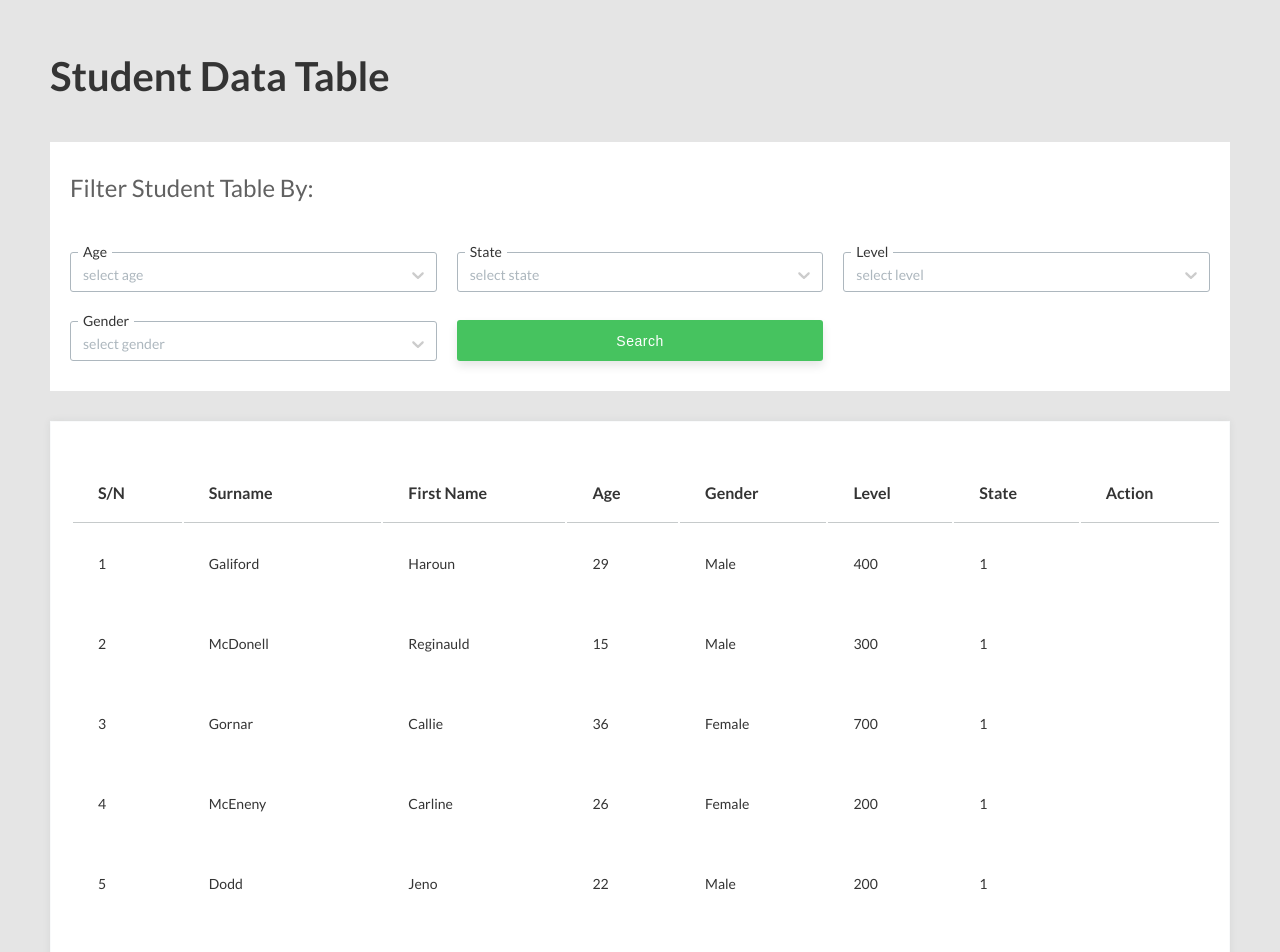
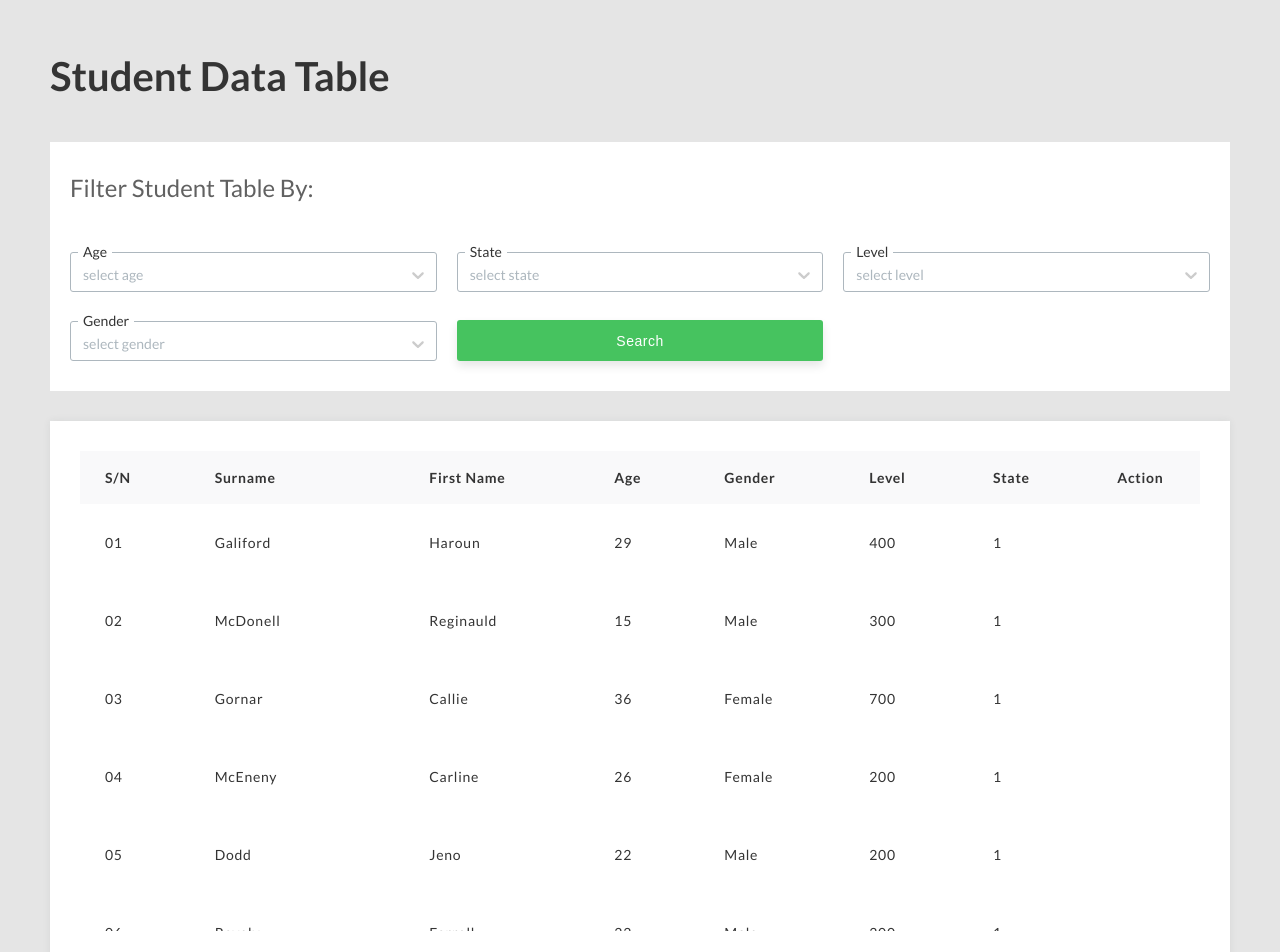
Before and after one commit to NwaguChima/Omniswift__UI, a React (Create React App) app: page / in a window 1280 px wide. Shown: the top 952 px of the page. Built offline with nearby package versions, Linux system fonts and the light colour scheme.

Commit message:
added scrollbar

```diff
--- a/src/components/dataTable/DataTable.tsx
+++ b/src/components/dataTable/DataTable.tsx
@@ -18,12 +18,15 @@ const DataTable: React.FC<DataTableProps> = ({ data, columns }) => {
 
   return (
     <section className={styles.table__container}>
+      <div className={styles.table__wrapper}>
         <table className={styles.table} {...getTableProps()}>
           <thead className={styles.table__head}>
             {headerGroups.map((headerGroup) => (
               <tr {...headerGroup.getHeaderGroupProps()}>
                 {headerGroup.headers.map((column) => (
-                <th {...column.getHeaderProps()}>{column.render('Header')}</th>
+                  <th {...column.getHeaderProps()}>
+                    {column.render('Header')}
+                  </th>
                 ))}
               </tr>
             ))}
@@ -44,6 +47,7 @@ const DataTable: React.FC<DataTableProps> = ({ data, columns }) => {
             })}
           </tbody>
         </table>
+      </div>
     </section>
   );
 };
--- a/src/components/dataTable/dataTable.module.scss
+++ b/src/components/dataTable/dataTable.module.scss
@@ -3,41 +3,49 @@
 .table__container {
   background-color: varr.$white_bg;
   margin-top: 3rem;
-  padding: 4rem 2rem;
+  padding: 3rem 3rem;
 
   width: 100%;
+
+  box-shadow: 0px 0px 8px rgba(38, 50, 56, 0.07);
+}
+
+.table__wrapper {
   overflow: scroll;
-  height: 70vh;
-
-  border: 0.5px solid #f9fafb;
-  box-shadow: 0px 0px 8px rgba(38, 50, 56, 0.07);
+  height: 60vh !important;
 }
 
 .table {
   width: 100%;
+  position: relative;
 
   @media only screen and (max-width: 1300px) {
     width: 1150px;
   }
 
   &__head {
+    position: sticky;
+    top: 0;
+    width: 90% !important;
+
     th {
       text-align: start;
       font-weight: 600;
-      font-size: 16px;
-      line-height: 22px;
+      font-size: 14px;
+      line-height: 17px;
       padding-bottom: 18px;
 
-      border-bottom: 0.6px solid rgba(38, 50, 56, 0.26);
       padding: 18px 25px;
       white-space: nowrap;
+      background-color: varr.$table-head__bg;
+      letter-spacing: 0.75px;
     }
   }
 
   &__body {
     tr {
+      cursor: pointer;
       border-bottom: 0.6px solid rgba(38, 50, 56, 0.26);
-      cursor: pointer;
 
       td {
         font-size: 14px;
@@ -48,77 +56,12 @@
         overflow: hidden;
         text-overflow: ellipsis;
         max-width: 180px !important;
+        letter-spacing: 0.75px;
       }
     }
   }
 }
 
-.table__active:hover,
-.table__active:active {
-  background-color: varr.$green;
+table {
+  border-spacing: 0;
 }
-
-.table__inactive:hover,
-.table__inactive:active {
-  background-color: varr.$green;
-}
-
-.table__Pending--transactions:hover {
-  background-color: varr.$green;
-}
-
-.table__success--transactions:hover {
-  background-color: varr.$green;
-}
-
-.table__Failed--transactions:hover {
-  background-color: varr.$green;
-}
-
-.paginationContainer {
-  margin-top: 30px;
-  height: 40px;
-  width: 100%;
-  display: flex;
-  align-items: center;
-}
-
-.pagination {
-  height: 100%;
-  margin-left: auto;
-  display: flex;
-  align-items: center;
-
-  box-shadow: 0px 0px 5px rgba(38, 50, 56, 0.08);
-  border: 0.5px solid rgba(255, 99, 47, 0.5);
-  border-radius: 10px;
-  -webkit-border-radius: 10px;
-  -moz-border-radius: 10px;
-  -ms-border-radius: 10px;
-  -o-border-radius: 10px;
-
-  li {
-    display: flex;
-    align-items: center;
-    justify-content: center;
-    margin-right: 10px;
-    height: 25px;
-    min-width: 25px;
-    cursor: pointer;
-
-    border: 1px solid transparent;
-    border-radius: 3px;
-    -webkit-border-radius: 3px;
-    -moz-border-radius: 3px;
-    -ms-border-radius: 3px;
-    -o-border-radius: 3px;
-
-    a {
-      color: varr.$grey_bg;
-    }
-
-    &.active {
-      border: 1px solid #fa6800;
-    }
-  }
-}
--- a/src/styles/_variables.scss
+++ b/src/styles/_variables.scss
@@ -11,6 +11,7 @@ $grey_bg: #e5e5e5;
 $dark_text: #343434;
 $mid_text: #616161;
 $light_text: #adb7be;
+$table-head__bg: #f9f9fa;
 $green: #46c35f;
 $blue: #0d7590;
 
--- a/src/utils/dummy.ts
+++ b/src/utils/dummy.ts
@@ -1,6 +1,6 @@
 export const dummyData = [
   {
-    id: 1,
+    id: '01',
     first_name: 'Haroun',
     surname: 'Galiford',
     age: 29,
@@ -9,7 +9,7 @@ export const dummyData = [
     state: 1,
   },
   {
-    id: 2,
+    id: '02',
     first_name: 'Reginauld',
     surname: 'McDonell',
     age: 15,
@@ -18,7 +18,7 @@ export const dummyData = [
     state: 1,
   },
   {
-    id: 3,
+    id: '03',
     first_name: 'Callie',
     surname: 'Gornar',
     age: 36,
@@ -27,7 +27,7 @@ export const dummyData = [
     state: 1,
   },
   {
-    id: 4,
+    id: '04',
     first_name: 'Carline',
     surname: 'McEneny',
     age: 26,
@@ -36,7 +36,7 @@ export const dummyData = [
     state: 1,
   },
   {
-    id: 5,
+    id: '05',
     first_name: 'Jeno',
     surname: 'Dodd',
     age: 22,
@@ -45,7 +45,7 @@ export const dummyData = [
     state: 1,
   },
   {
-    id: 6,
+    id: '06',
     first_name: 'Ferrell',
     surname: 'Revely',
     age: 22,
@@ -54,7 +54,7 @@ export const dummyData = [
     state: 1,
   },
   {
-    id: 7,
+    id: '07',
     first_name: 'Brittani',
     surname: 'Twidale',
     age: 38,
@@ -63,7 +63,7 @@ export const dummyData = [
     state: 1,
   },
   {
-    id: 8,
+    id: '08',
     first_name: 'Alyosha',
     surname: 'Selcraig',
     age: 22,
@@ -72,7 +72,7 @@ export const dummyData = [
     state: 1,
   },
   {
-    id: 9,
+    id: '09',
     first_name: 'Inger',
     surname: 'Dean',
     age: 30,
```
Lines whose indentation alone changed are shown as unchanged.
